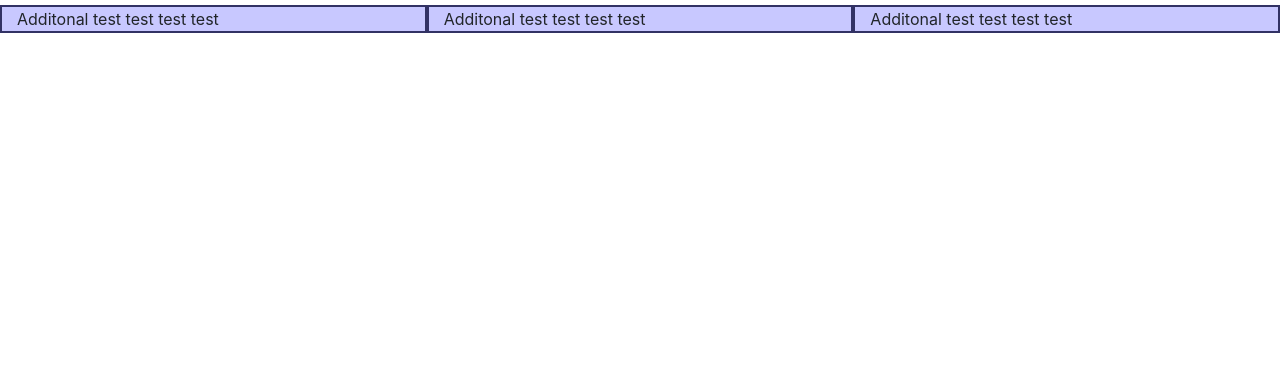
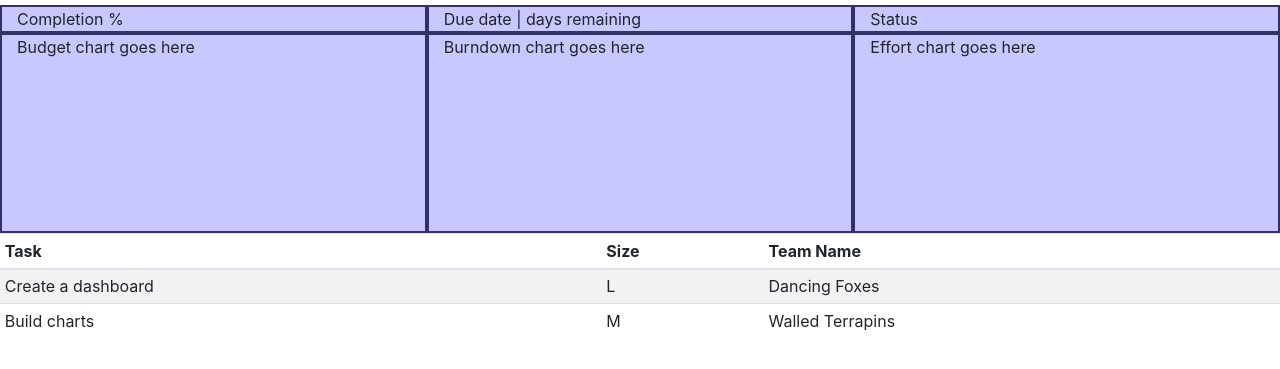
Before and after one commit to vasupatel1/iu-msis1, a plain HTML site: page public/JS/bootstrap.html in a window 1280 px wide. Shown: the part 51-420 px from the top of the page. Drawn offline with nearby package versions, Linux system fonts and the light colour scheme.

Commit message:
Initial dashboard template

```diff
--- a/public/JS/bootstrap.html
+++ b/public/JS/bootstrap.html
@@ -20,17 +20,71 @@
     <h1>Project Dashboard</h1>
       <div class="row">
         <div class="col placeholder">
-        Additonal test test test  test
+        Completion %
       </div>
         <div class="col placeholder">
-        Additonal test test test test
+        Due date | days remaining
       </div>
         <div class="col placeholder">
-        Additonal test test test test
+        Status
       </div>
-      </div>
+    </div> <!--end row 1, high-level summary information -->
+
+    <div class="row">
+      <div class="col placeholder" style="height: 200px">
+      Budget chart goes here
+    </div>
+      <div class="col placeholder">
+      Burndown chart goes here
+    </div>
+      <div class="col placeholder">
+      Effort chart goes here
     </div>
 
+    </div> <!--end row 2, charts -->
+    <div class="row">
+      <table class="table table-striped table-sm">
+        <thead>
+          <tr>
+          <th>
+            Task
+          </th>
+          <th>
+            Size
+          </th>
+          <th>
+            Team Name
+          </th>
+        </tr>
+        </thead>
+        <tbody>
+          <tr>
+            <td>
+              Create a dashboard
+            </td>
+            <td>
+              L
+            </td>
+            <td>
+              Dancing Foxes
+            </td>
+          </tr>
+          <tr>
+            <td>
+              Build charts
+            </td>
+            <td>
+              M
+            </td>
+            <td>
+              Walled Terrapins
+            </td>
+          </tr>
+        </tbody>
+      </table>
+    </div> <!--end row 3, tabular data -->
+
+    </div>
 
   </body>
 </html>
```
